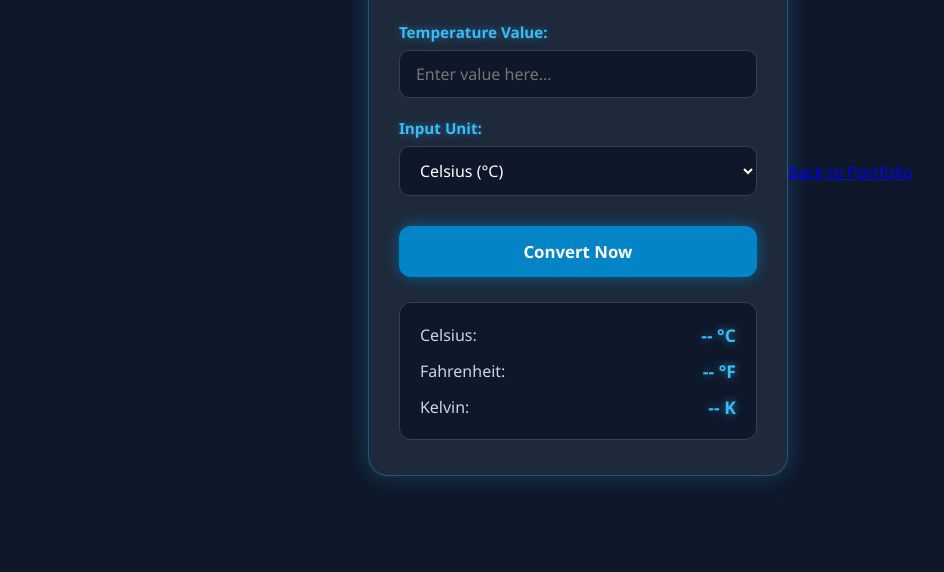
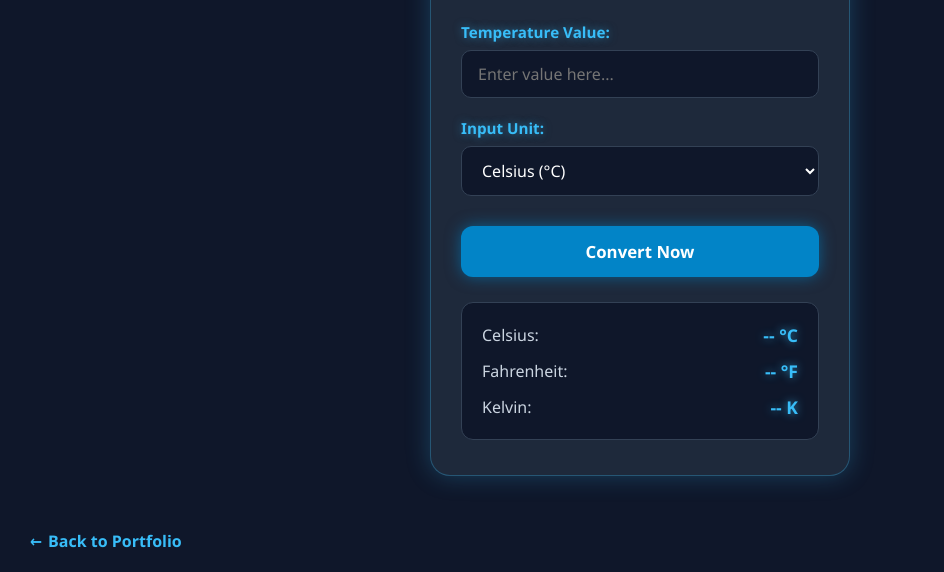
Before and after one commit to Mariam-Mousa223/Temperature-Converter, a plain HTML site: page index.html in a window 1280 px wide. Shown: the part 228-800 px from the top of the page, without its empty margins (0-944 px from the left). Drawn offline with Linux system fonts and the light colour scheme.

Commit message:
Add back-link styles to temperature.css

```diff
--- a/temperature.css
+++ b/temperature.css
@@ -120,3 +120,29 @@
     font-size: 1.1rem;
     text-shadow: 0 0 8px rgba(56, 189, 248, 0.7);
 }
+
+.back-link {
+    position: fixed;
+    bottom: 20px;
+    left: 30px;
+    display: inline-block;
+    color: #38bdf8;
+    text-decoration: none;
+    font-weight: 600;
+
+}
+
+.back-link:hover {
+    text-decoration: underline;
+}
+.back-link::before {
+  content: "← ";
+  margin-right: 6px;
+  display: inline-block;
+  transition: transform 0.2s ease;
+}
+
+
+.back-link:hover::before {
+  transform: translateX(-4px);
+}
```
